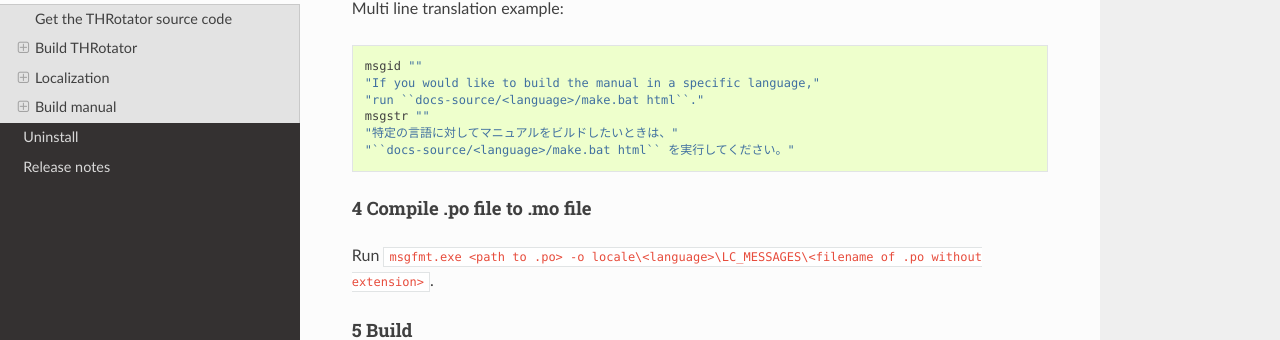
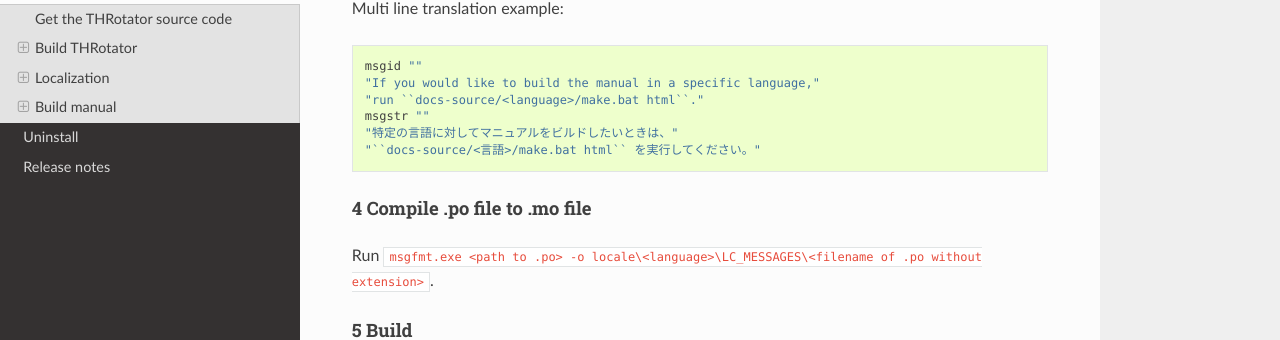
Before and after one commit to massanoori/THRotator-manual, a Sphinx documentation site: the page built from docs/pages/development.rst, in a window 1280 px wide and 900 px high, scrolled down 5930 px. Shown: the part 247-587 px from the top of the window. Built offline with Sphinx 7.4.7 and the Read the Docs theme 2.0.0, drawn with Linux system fonts in a browser that asks for light colours; some of the changed lines change nothing that is shown.

Commit message:
<language> to <言語> for Japanese development manual

```diff
--- a/docs/pages/development.rst
+++ b/docs/pages/development.rst
@@ -274,7 +274,7 @@ Multi line translation example: ::
     "run ``docs-source/<language>/make.bat html``."
     msgstr ""
     "特定の言語に対してマニュアルをビルドしたいときは、"
-    "``docs-source/<language>/make.bat html`` を実行してください。"
+    "``docs-source/<言語>/make.bat html`` を実行してください。"
 
 
 4 Compile .po file to .mo file
```
Also changed, not shown: 1 other file.
